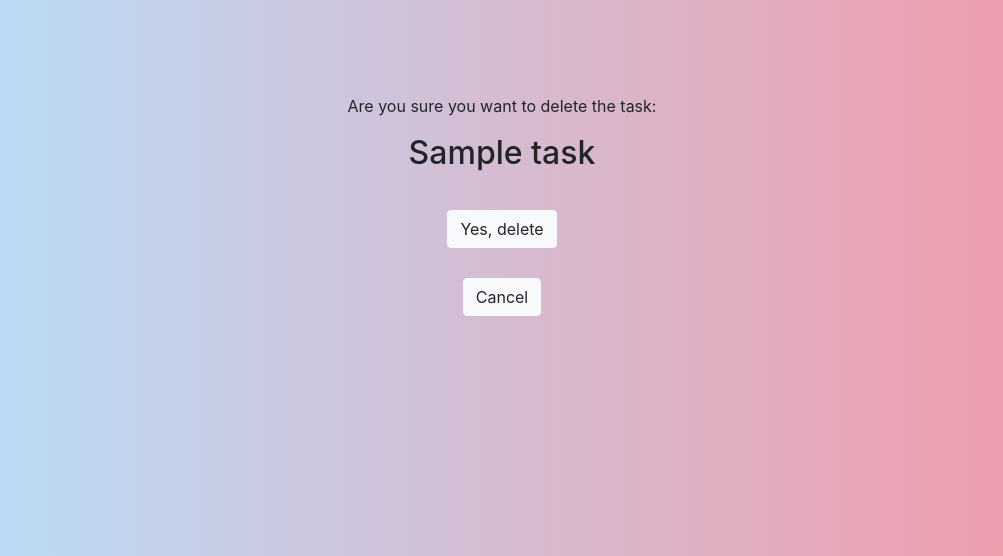
After one commit to tconsta/todo, a Django app: page /1/delete/ in a window 1280 px wide. The commit adds this page. Shown: the top 556 px of the page, without its empty margins (138-1141 px from the left). Run offline with Django 3.2, Linux system fonts and the light colour scheme; tables that the repository leaves empty hold one stand-in row (values such as "Sample post"); some libraries are stand-ins or nearby versions.

Commit message:
TaskDelete

```diff
--- /dev/null
+++ b/app/templates/app/task_confirm_delete.html
@@ -0,0 +1,28 @@
+{% extends "app/base.html" %}
+
+{% block content %}
+<div class="container">
+    <div class="top-space"></div>
+    <div class="d-flex justify-content-center">
+        <p>Are you sure you want to delete the task:</p>
+    </div>
+    <div class="d-flex justify-content-center">
+        <h2>{{ task }}</h2>
+    </div>
+    <div class="d-flex justify-content-center">
+        <div class="top-space"></div>
+    </div>
+    <div class="d-flex justify-content-center">
+        <form action="" method="POST">
+            {% csrf_token %}
+            <button type="submit" class="btn btn-light">Yes, delete</button>
+        </form>
+    </div>
+    <div class="d-flex justify-content-center">
+        <div class="top-space"></div>
+    </div>
+    <div class="d-flex justify-content-center">
+        <a class="btn btn-light" href="/">Cancel</a>
+    </div>
+</div>
+{% endblock %}
--- a/app/templates/app/task_list.html
+++ b/app/templates/app/task_list.html
@@ -27,7 +27,7 @@
               </svg>
               Edit
             </a>
-            <a class="dropdown-item" href="#">
+            <a class="dropdown-item" href="{% url 'task_delete' task.pk %}">
               <svg width="2em" height="2em" viewBox="0 0 16 16" class="bi bi-trash" fill="currentColor" xmlns="http://www.w3.org/2000/svg">
                 <path d="M5.5 5.5A.5.5 0 0 1 6 6v6a.5.5 0 0 1-1 0V6a.5.5 0 0 1 .5-.5zm2.5 0a.5.5 0 0 1 .5.5v6a.5.5 0 0 1-1 0V6a.5.5 0 0 1 .5-.5zm3 .5a.5.5 0 0 0-1 0v6a.5.5 0 0 0 1 0V6z"/>
                 <path fill-rule="evenodd" d="M14.5 3a1 1 0 0 1-1 1H13v9a2 2 0 0 1-2 2H5a2 2 0 0 1-2-2V4h-.5a1 1 0 0 1-1-1V2a1 1 0 0 1 1-1H6a1 1 0 0 1 1-1h2a1 1 0 0 1 1 1h3.5a1 1 0 0 1 1 1v1zM4.118 4L4 4.059V13a1 1 0 0 0 1 1h6a1 1 0 0 0 1-1V4.059L11.882 4H4.118zM2.5 3V2h11v1h-11z"/>
--- a/app/views.py
+++ b/app/views.py
@@ -12,3 +12,8 @@ class TaskCreate(generic.CreateView):
     fields = ['title', 'description']
     template_name = 'app/task_create.html'
     success_url = '/'
+
+
+class TaskDelete(generic.DeleteView):
+    model = Task
+    success_url = '/'
--- a/todo/urls.py
+++ b/todo/urls.py
@@ -22,4 +22,5 @@ urlpatterns = [
     path('admin/', admin.site.urls),
     path('', views.TaskListView.as_view()),
     path('add/', views.TaskCreate.as_view(), name='task_create'),
+    path('<int:pk>/delete/', views.TaskDelete.as_view(), name='task_delete'),
 ]
```
